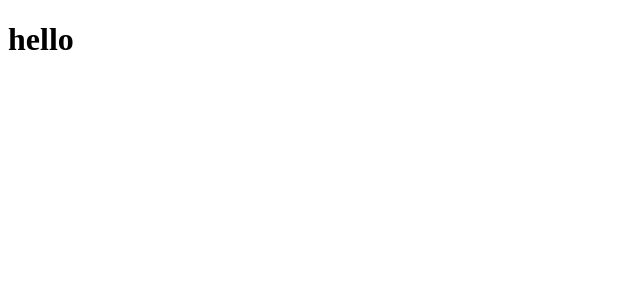
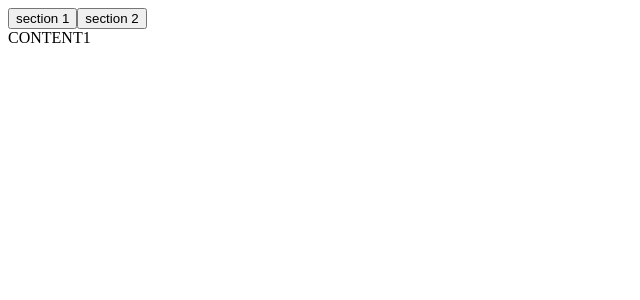
Before and after one commit to kenna-hwa/react-hook, a React (Create React App) app: page / in a window 1280 px wide. Shown: the top 300 px of the page, without its empty margins (0-640 px from the left). Built offline with nearby package versions, Linux system fonts and the light colour scheme.

Commit message:
useTabs 코드 완성

```diff
--- a/src/index.js
+++ b/src/index.js
@@ -1,14 +1,47 @@
 import React, { useState } from 'react';
 import ReactDOM from 'react-dom';
+
+
+const content = [
+  {
+    tab: "section 1",
+    content : "CONTENT1",
+    //컴포넌트도 가능! content : <Compo />
+  },
+  {
+    tab: "section 2",
+    content : "CONTENT2",
+    //컴포넌트도 가능! content : <Compo />
+
+  }
+
+]
+
+//useTabs
+
+const useTabs = (initialTab, allTabs) => {
+  if(!allTabs || !Array.isArray(allTabs) ){
+    return;
+  };
+  const [currentIndex, setCurrentIndex] = useState(initialTab)
+  return {
+    currentItem : allTabs[currentIndex],
+    changeItem : setCurrentIndex
+  };
+}
 
 //useEffect 기본
 
 const App = () => {
-
+  const { currentItem, changeItem } = useTabs(0, content)
   return (
     <div className="App">
-      <h1>hello</h1>
+      {content.map((section, index)=><button onClick={() => changeItem(index)}>{section.tab}</button>)}
+      <div>
+      {currentItem.content}
+      </div>
     </div>
+
   )
 }
 
```
